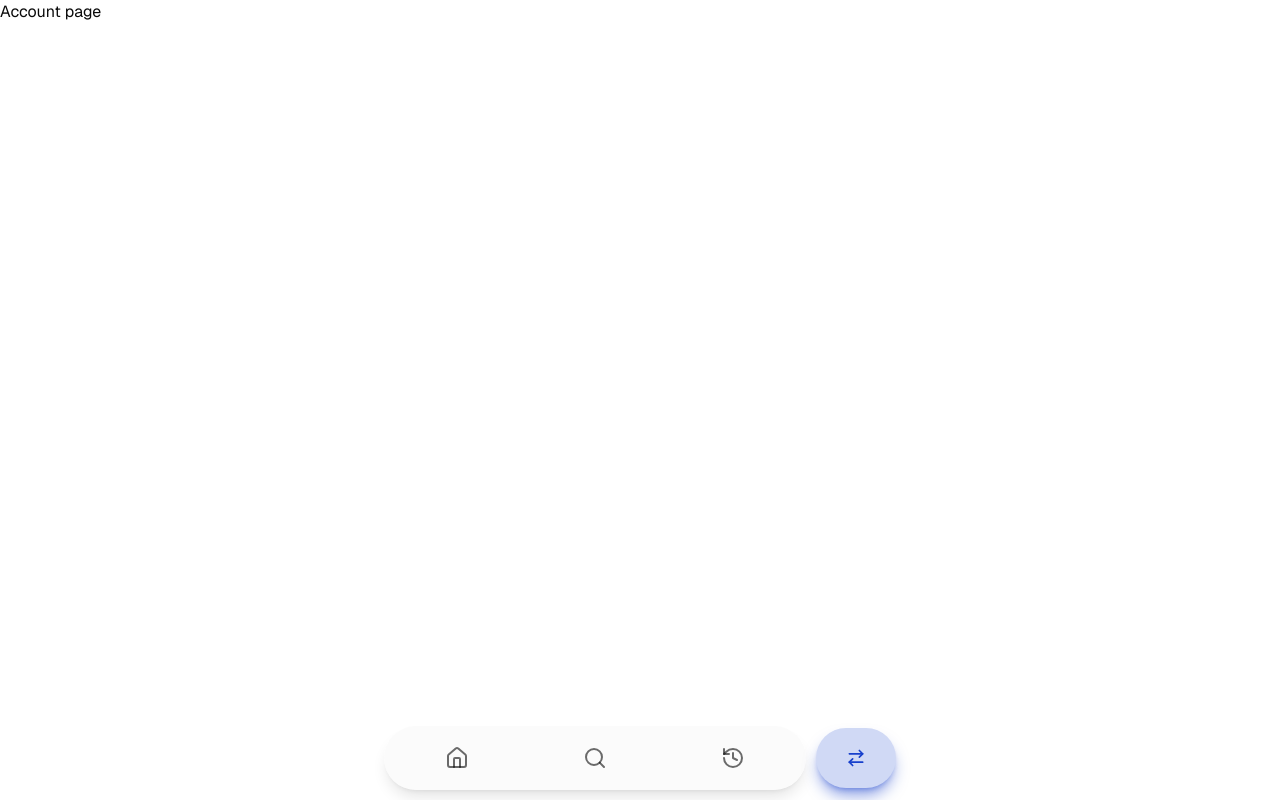
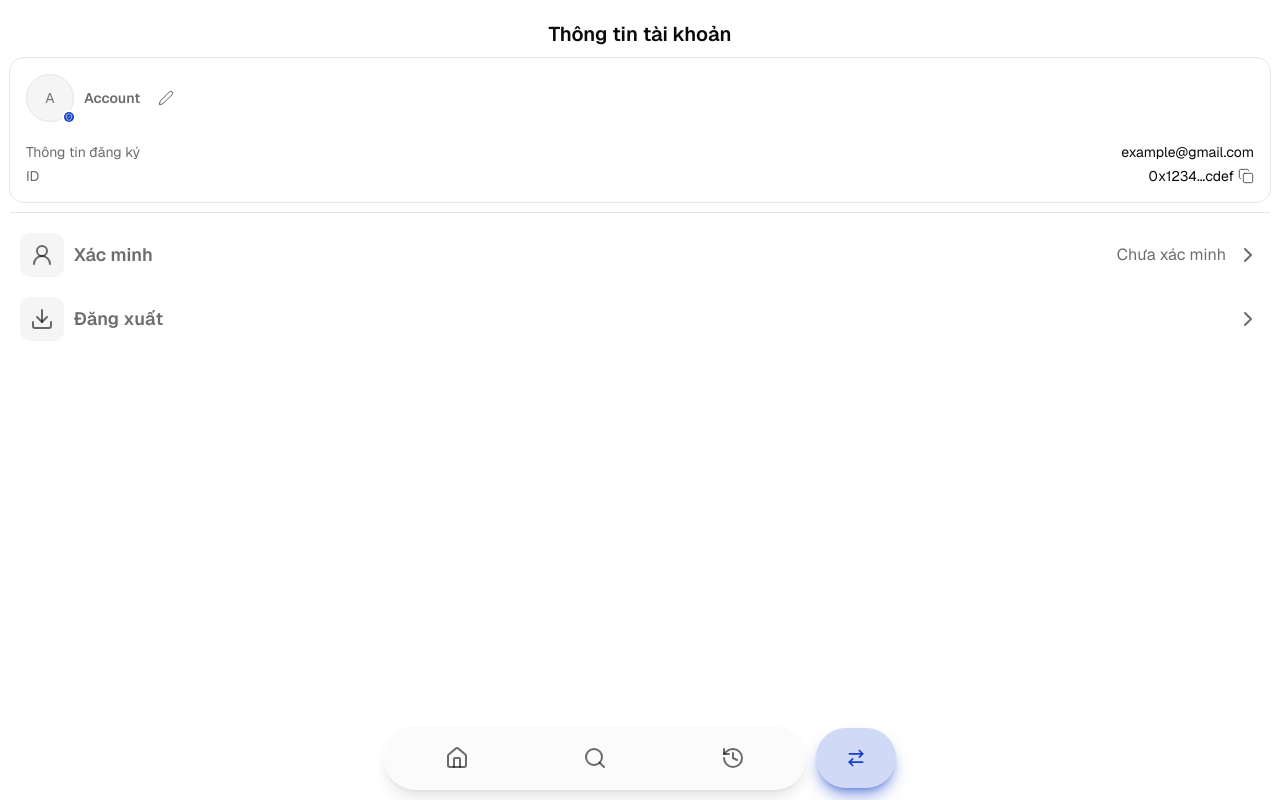
Before and after one commit to ductv-dev/uni-clone, a Next.js app: page /user/account in a window 1280 px wide. Built offline with nearby package versions, Linux system fonts and the light colour scheme.

Commit message:
add account page, fix search page

```diff
--- a/components/ui/input.tsx
+++ b/components/ui/input.tsx
@@ -8,7 +8,7 @@ function Input({ className, type, ...props }: React.ComponentProps<"input">) {
       type={type}
       data-slot="input"
       className={cn(
-        "h-8 w-full min-w-0 rounded-lg border border-input bg-transparent px-2.5 py-1 text-base transition-colors outline-none file:inline-flex file:h-6 file:border-0 file:bg-transparent file:text-sm file:font-medium file:text-foreground placeholder:text-muted-foreground focus-visible:border-ring focus-visible:ring-3 focus-visible:ring-ring/50 disabled:pointer-events-none disabled:cursor-not-allowed disabled:bg-input/50 disabled:opacity-50 aria-invalid:border-destructive aria-invalid:ring-3 aria-invalid:ring-destructive/20 md:text-sm dark:bg-input/30 dark:disabled:bg-input/80 dark:aria-invalid:border-destructive/50 dark:aria-invalid:ring-destructive/40",
+        "h-10 w-full min-w-0 rounded-lg border border-input bg-transparent px-2.5 py-1 text-base transition-colors outline-none file:inline-flex file:h-6 file:border-0 file:bg-transparent file:text-sm file:font-medium file:text-foreground placeholder:text-muted-foreground focus-visible:border-ring focus-visible:ring-3 focus-visible:ring-ring/50 disabled:pointer-events-none disabled:cursor-not-allowed disabled:bg-input/50 disabled:opacity-50 aria-invalid:border-destructive aria-invalid:ring-3 aria-invalid:ring-destructive/20 md:text-sm dark:bg-input/30 dark:disabled:bg-input/80 dark:aria-invalid:border-destructive/50 dark:aria-invalid:ring-destructive/40",
         className
       )}
       {...props}
--- a/container/account/page.tsx
+++ b/container/account/page.tsx
@@ -1,3 +1,156 @@
+/* eslint-disable @typescript-eslint/no-explicit-any */
+"use client"
+import { CardSetting } from "@/components/custom/cards/card-setting"
+import {
+  Avatar,
+  AvatarBadge,
+  AvatarFallback,
+  AvatarImage,
+} from "@/components/ui/avatar"
+import { Button } from "@/components/ui/button"
+import { Card, CardContent } from "@/components/ui/card"
+import {
+  Drawer,
+  DrawerClose,
+  DrawerContent,
+  DrawerDescription,
+  DrawerFooter,
+  DrawerHeader,
+  DrawerTitle,
+  DrawerTrigger,
+} from "@/components/ui/drawer"
+import { Input } from "@/components/ui/input"
+import { shortenHex } from "@/lib/utils"
+import { useUser } from "@/store/user-store"
+import { Copy, Download, Pen, ShieldCheck, User2 } from "lucide-react"
+import { useState } from "react"
+import { toast } from "sonner"
+
 export const Account = () => {
-  return <div>Account page</div>
+  const user = useUser((state: any) => state.user)
+  const setName = useUser((state: any) => state.setName)
+  const [drawerOpen, setDrawerOpen] = useState(false)
+  const [name, setNameValue] = useState(user.name)
+
+  const handleCopy = async () => {
+    try {
+      await navigator.clipboard.writeText(user.id)
+      toast.success("Đã sao chép vào clipboard!", {
+        duration: 2000,
+        className: "",
+        icon: <Copy size={16} strokeWidth={2} className="text-green-500" />,
+      })
+    } catch (err) {
+      toast.error("Failed to copy to clipboard!")
+    }
+  }
+
+  const handleEditName = () => {
+    const nextName = name.trim()
+
+    if (!nextName) {
+      toast.error("Tên không được để trống")
+      return
+    }
+
+    setName(nextName)
+    setNameValue(nextName)
+    setDrawerOpen(false)
+    toast.success("Đã cập nhật tên")
+  }
+
+  const shortID = shortenHex(user.id)
+
+  return (
+    <div className="w-full p-2.5">
+      <div className="flex items-center justify-center py-2.5">
+        <h2 className="text-xl font-semibold">Thông tin tài khoản</h2>
+      </div>
+      <div className="flex flex-col gap-2.5">
+        <Card>
+          <CardContent>
+            <div className="flex flex-col gap-5">
+              <div className="flex items-center gap-2.5">
+                <Avatar className="size-12">
+                  <AvatarImage src={user.avatar} alt={user.name} />
+                  <AvatarFallback>{user.name.charAt(0, 1)}</AvatarFallback>
+                  <AvatarBadge className="right-0 bottom-0 size-10">
+                    <ShieldCheck />
+                  </AvatarBadge>
+                </Avatar>
+
+                <p className="font-semibold text-foreground/60">{user.name}</p>
+                <Drawer
+                  open={drawerOpen}
+                  onOpenChange={(open) => {
+                    setDrawerOpen(open)
+                    if (open) {
+                      setNameValue(user.name)
+                    }
+                  }}
+                >
+                  <DrawerTrigger asChild>
+                    <Button variant="ghost" size="icon">
+                      <Pen size={16} strokeWidth={1} />
+                    </Button>
+                  </DrawerTrigger>
+                  <DrawerContent className="px-2.5">
+                    <DrawerHeader className="px-0 text-left">
+                      <DrawerTitle>Chỉnh sửa tên</DrawerTitle>
+                      <DrawerDescription>
+                        Cập nhật tên hiển thị cho tài khoản của bạn.
+                      </DrawerDescription>
+                    </DrawerHeader>
+                    <div className="pb-4">
+                      <Input
+                        value={name}
+                        maxLength={32}
+                        placeholder="Nhập tên mới"
+                        onChange={(e) => setNameValue(e.target.value)}
+                      />
+                    </div>
+                    <DrawerFooter className="px-0">
+                      <Button
+                        onClick={handleEditName}
+                        disabled={!name.trim() || name.trim() === user.name}
+                      >
+                        Lưu thay đổi
+                      </Button>
+                      <DrawerClose asChild>
+                        <Button variant="outline">Hủy</Button>
+                      </DrawerClose>
+                    </DrawerFooter>
+                  </DrawerContent>
+                </Drawer>
+              </div>
+              <div className="flex flex-col gap-1">
+                <div className="flex items-center justify-between">
+                  <p className="text-foreground/60">Thông tin đăng ký</p>
+                  <p>{user.email}</p>
+                </div>
+                <div className="flex items-center justify-between">
+                  <p className="text-foreground/60">ID</p>
+                  <div className="flex gap-1">
+                    <p className="">{shortID}</p>
+                    <button onClick={() => handleCopy()} className="">
+                      <Copy size={16} strokeWidth={1} />
+                    </button>
+                  </div>
+                </div>
+              </div>
+            </div>
+          </CardContent>
+        </Card>
+        <hr />
+        <div>
+          <CardSetting
+            title="Xác minh"
+            description="Chưa xác minh"
+            icon={<User2 />}
+          />
+          <CardSetting title="Đăng xuất" icon={<Download />} />
+        </div>
+      </div>
+    </div>
+  )
 }
--- a/container/home/sections/section-account.tsx
+++ b/container/home/sections/section-account.tsx
@@ -1,5 +1,4 @@
 "use client"
-
 import { ButtonNav } from "@/components/custom/button/button-navigation"
 import { CardSetting } from "@/components/custom/cards/card-setting"
 import { Button } from "@/components/ui/button"
@@ -10,11 +9,6 @@ import {
   DrawerClose,
   DrawerFooter,
 } from "@/components/ui/drawer"
-import {
-  InputGroup,
-  InputGroupInput,
-  InputGroupAddon,
-} from "@/components/ui/input-group"
 
 import { shortenHex } from "@/lib/utils"
 import { useUser } from "@/store/user-store"
@@ -30,8 +24,6 @@ type Props = {
 
 export const SectionAccount: React.FC<Props> = ({ data }) => {
   const route = useRouter()
-  const setName = useUser((state) => state.setName)
-  const [newName, setNewName] = useState<TUser["name"]>("")
 
   const handleCopy = async () => {
     try {
@@ -47,11 +39,6 @@ export const SectionAccount: React.FC<Props> = ({ data }) => {
   }
   const [isOpen, setIsOpen] = useState(false)
 
-  const handleSetName = () => {
-    setName(newName)
-    toast.success("Đã lưu tên người dùng!")
-    setIsOpen(false)
-  }
   const shortID = shortenHex(data.id)
   return (
     <div className="flex items-center border-b border-border px-2.5 py-4">
@@ -72,7 +59,7 @@ export const SectionAccount: React.FC<Props> = ({ data }) => {
               )}
             </div>
           </DrawerTrigger>
-          <DrawerContent className="px-2.5 pb-20">
+          <DrawerContent className="px-2.5">
             {/* Account */}
             <div className="mt-5 flex flex-col items-center justify-center gap-3">
               <div className="flex h-16 w-16 items-center justify-center rounded-full bg-primary/20">
@@ -103,40 +90,11 @@ export const SectionAccount: React.FC<Props> = ({ data }) => {
               title="My Wallet"
               icon={<Wallet strokeWidth={3} size={20} />}
             />
-            {/* Setting */}
-            <div className="flex flex-col">
-              <Drawer open={isOpen} onOpenChange={setIsOpen}>
-                <DrawerTrigger className="w-full">
-                  <CardSetting
-                    title="Đổi tên người dùng"
-                    icon={<User2 strokeWidth={3} size={20} />}
-                  />
-                </DrawerTrigger>
-                <DrawerContent className="w-full px-2.5">
-                  <div className="flex w-full flex-col items-center gap-2 py-10">
-                    <p className="text-lg font-semibold text-foreground/60">
-                      Chỉnh sửa tên người dùng của bạn
-                    </p>
-                    <InputGroup className="max-w-xs">
-                      <InputGroupInput
-                        onChange={(e) => setNewName(e.currentTarget.value)}
-                        placeholder="Nhập tên người dùng mới"
-                        value={newName}
-                      />
-
-                      <InputGroupAddon align="inline-end">
-                        .uni.eth
-                      </InputGroupAddon>
-                    </InputGroup>
-                  </div>
-                  <DrawerFooter>
-                    <Button onClick={() => handleSetName()} variant="outline">
-                      Lưu
-                    </Button>
-                  </DrawerFooter>
-                </DrawerContent>
-              </Drawer>
-            </div>
+            <CardSetting
+              title="Account"
+              onClick={() => redirect("/user/account")}
+              icon={<User2 strokeWidth={3} size={20} />}
+            />
             <DrawerFooter>
               <DrawerClose>
                 <Button variant="outline">Cancel</Button>
--- a/container/token/sections/section-chart.tsx
+++ b/container/token/sections/section-chart.tsx
@@ -15,15 +15,15 @@ const TIMEFRAMES: { label: string; value: Timeframe }[] = [
 export const SectionChart = () => {
   const [activeTimeframe, setActiveTimeframe] = useState<Timeframe>("1D")
   const data = useMemo(() => {
-    return generateOHLC(150, 120, activeTimeframe) as CandlestickData<Time>[]
+    return generateOHLC(500, 120, activeTimeframe) as CandlestickData<Time>[]
   }, [activeTimeframe])
   return (
     <div className="flex flex-col gap-2.5">
       <div
         style={{
           border: "1px solid #1f2937",
-          borderRadius: "8px",
           overflow: "hidden",
+          maxWidth: "800px",
         }}
       >
         <CandlestickChart data={data} />
--- a/hooks/use-search.ts
+++ b/hooks/use-search.ts
@@ -27,6 +27,7 @@ export const searchToken = async (query: string): Promise<TToken[]> => {
 
 export const useSearchTokens = (query: string) => {
   const [debouncedQuery, setDebouncedQuery] = useState(query)
+  const normalizedQuery = debouncedQuery.trim()
 
   useEffect(() => {
     const timer = setTimeout(() => {
@@ -39,7 +40,7 @@ export const useSearchTokens = (query: string) => {
   return useQuery<TToken[]>({
     queryKey: ["search-token", debouncedQuery],
     queryFn: () => searchToken(debouncedQuery),
-    enabled: true,
+    enabled: Boolean(normalizedQuery),
     staleTime: 1000 * 60 * 5,
   })
 }
--- a/store/user-store.ts
+++ b/store/user-store.ts
@@ -14,7 +14,7 @@ export const useUser = create<UserStore>((set) => ({
     name: "Account",
     id: "0x1234567890abcdef",
     avatar: "",
-    email: "",
+    email: "example@gmail.com",
   },
   setName: (name: TUser["name"]) =>
     set((state: { user: TUser }) => ({ user: { ...state.user, name } })),
```
Also changed, not shown: components/custom/skeleton/skeleton-card-token-1.tsx (+3 -7 lines), container/search/bottom-sheet/bottom-sheet-search.tsx (+13 -3 lines), container/search/page.tsx (+28 -20 lines).
